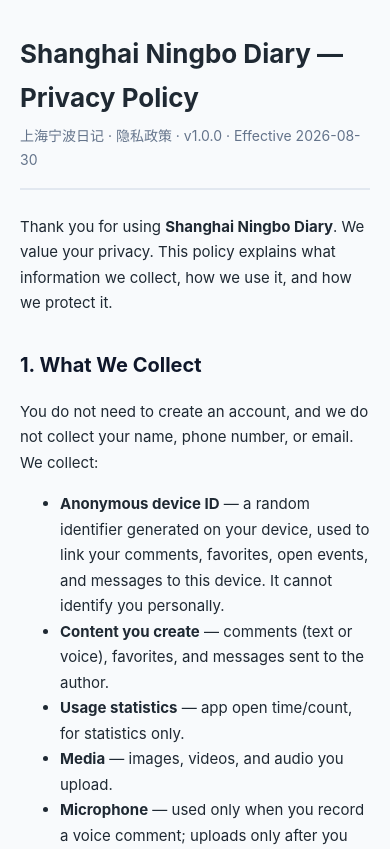
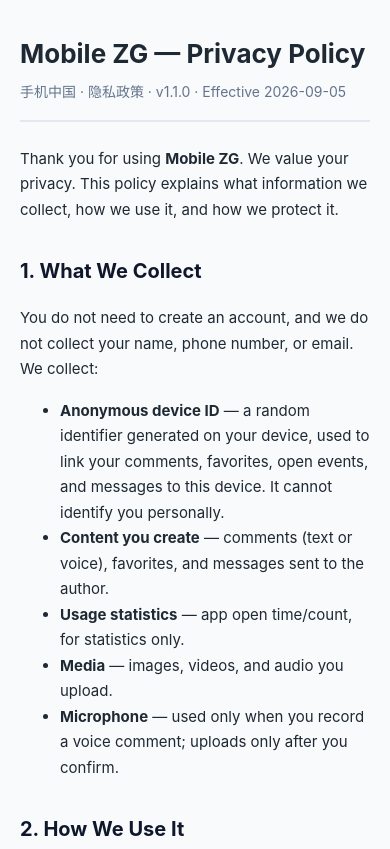
Before and after one commit to dingshunwei/lumen-privacy, a plain HTML site: page index.html in a window 390 px wide. Shown: the top 849 px of the page. Drawn offline with Linux system fonts and the light colour scheme.

Commit message:
2026-09-05: 隐私政策 App 名更新为 Mobile ZG（手机中国）

```diff
--- a/index.html
+++ b/index.html
@@ -3,7 +3,7 @@
 <head>
   <meta charset="UTF-8">
   <meta name="viewport" content="width=device-width, initial-scale=1.0">
-  <title>Shanghai Ningbo Diary · Privacy Policy</title>
+  <title>Mobile ZG · Privacy Policy</title>
   <style>
     * { box-sizing: border-box; }
     body { font-family: -apple-system, "PingFang SC", "Microsoft YaHei", Arial, sans-serif; line-height: 1.7; color: #1f2933; background: #f8fafc; margin: 0; padding: 0; }
@@ -20,12 +20,12 @@
 <body>
   <div class="wrap">
     <header>
-      <h1>Shanghai Ningbo Diary — Privacy Policy</h1>
-      <div class="sub">上海宁波日记 · 隐私政策 · v1.0.0 · Effective 2026-08-30</div>
+      <h1>Mobile ZG — Privacy Policy</h1>
+      <div class="sub">手机中国 · 隐私政策 · v1.1.0 · Effective 2026-09-05</div>
     </header>
 
     <section>
-      <p>Thank you for using <strong>Shanghai Ningbo Diary</strong>. We value your privacy. This policy explains what information we collect, how we use it, and how we protect it.</p>
+      <p>Thank you for using <strong>Mobile ZG</strong>. We value your privacy. This policy explains what information we collect, how we use it, and how we protect it.</p>
 
       <h2>1. What We Collect</h2>
       <p>You do not need to create an account, and we do not collect your name, phone number, or email. We collect:</p>
@@ -61,7 +61,7 @@
 
     <section class="zh">
       <h2>中文版（隐私政策）</h2>
-      <p>感谢你使用<strong>上海宁波日记</strong>。我们非常重视你的隐私。本政策说明我们收集哪些信息、如何使用以及如何保护。</p>
+      <p>感谢你使用<strong>手机中国</strong>。我们非常重视你的隐私。本政策说明我们收集哪些信息、如何使用以及如何保护。</p>
       <h3>一、我们收集哪些信息</h3>
       <p>本 App 不要求注册账号、不收集你的姓名、手机号、邮箱等个人身份信息。主要包括：</p>
       <ul>
```
